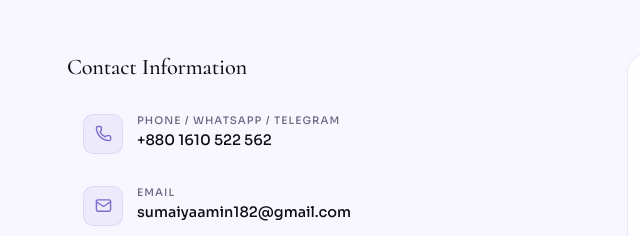
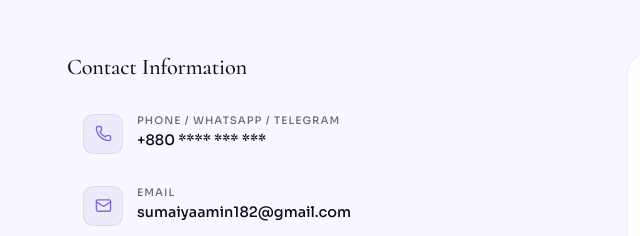
Before and after one commit to sumaiya-182/portfolio, a plain HTML site: page index.html in a window 1280 px wide. Shown: the part 3684-3920 px from the top of the page, 3-643 px from the left. Drawn offline with nearby package versions, Linux system fonts and the light colour scheme.

Commit message:
Update index.html

```diff
--- a/index.html
+++ b/index.html
@@ -409,11 +409,11 @@ body{
     <div class="ct-g">
       <div class="rv">
         <h3 style="font-family:'Cormorant',serif;font-size:1.4rem;font-weight:500;margin-bottom:1.125rem;letter-spacing:-.01em;">Contact Information</h3>
-        <a href="tel:+8801610522562" class="ct-item" aria-label="Call +880 1610 522 562">
+        <a href="tel:+8801610522562" class="ct-item" aria-label="Call +880 **** *** ***">
           <div class="ct-ico"><i data-lucide="phone"></i></div>
           <div>
             <span class="ct-lbl">Phone / WhatsApp / Telegram</span>
-            <span class="ct-val">+880 1610 522 562</span>
+            <span class="ct-val">+880 **** *** ***</span>
           </div>
         </a>
         <a href="mailto:sumaiyaamin182@gmail.com" class="ct-item" aria-label="Email sumaiyaamin182@gmail.com">
```
